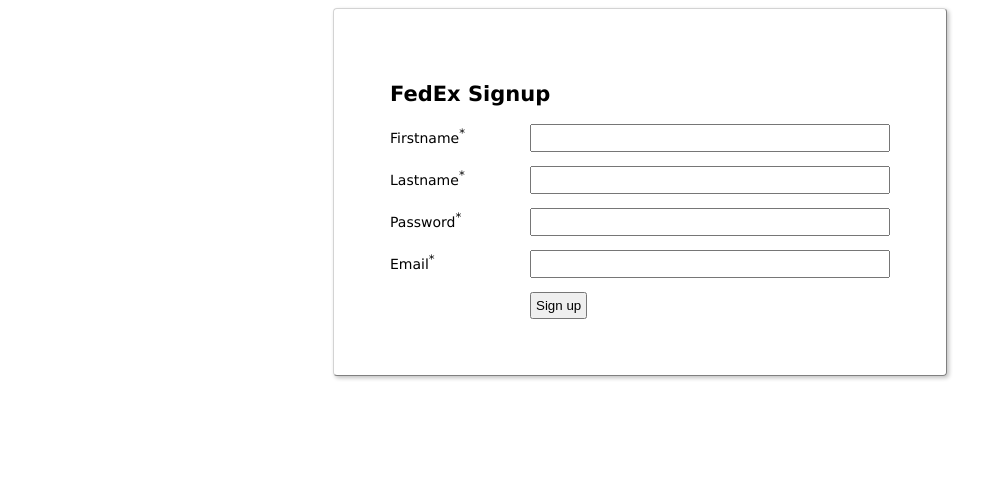
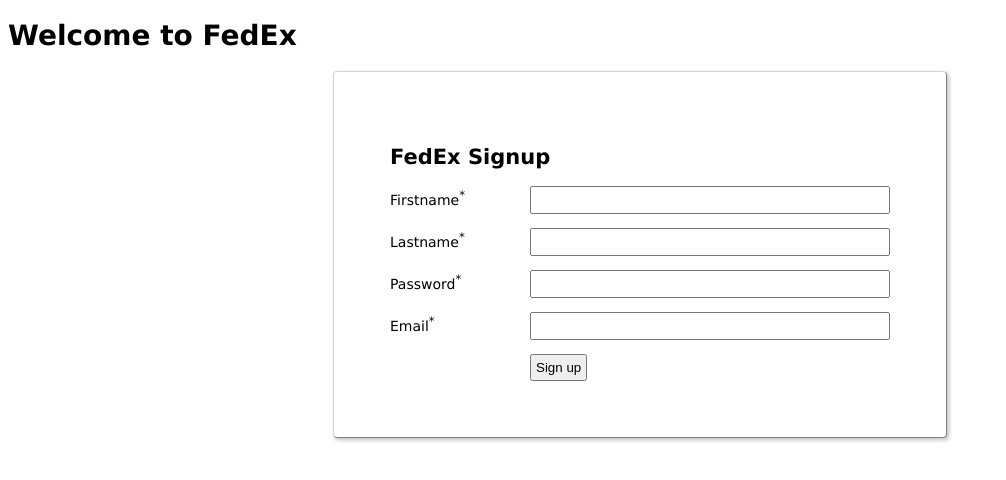
Before and after one commit to Soesah/code-challenge-angular-1, an Angular app: page /signup in a window 1280 px wide. Shown: the top 480 px of the page, without its empty margins (0-1006 px from the left). Built offline with nearby package versions, Linux system fonts and the light colour scheme.

Commit message:
Added title, moved styles, updated readme

```diff
--- a/src/app/app.component.html
+++ b/src/app/app.component.html
@@ -1 +1,4 @@
-<main><signup-form /></main>
+<main>
+  <h1>Welcome to FedEx</h1>
+  <signup-form />
+</main>
--- a/src/app/signup/components/signup-form/signup-form.component.less
+++ b/src/app/signup/components/signup-form/signup-form.component.less
@@ -5,8 +5,6 @@
   margin: 0 auto;
   box-shadow: 2px 2px 4px silver;
   padding: 4em;
-  font-size: 14px;
-  font-family: Verdana;
   border: solid 1px gray;
   border-top-color: lightgray;
   border-left-color: lightgray;
--- a/src/styles.less
+++ b/src/styles.less
@@ -1 +1,6 @@
 /* You can add global styles to this file, and also import other style files */
+html,
+body {
+  font-size: 14px;
+  font-family: Verdana;
+}
```
Also changed, not shown: 1 other file (tests, documents, lock files or other folders).
